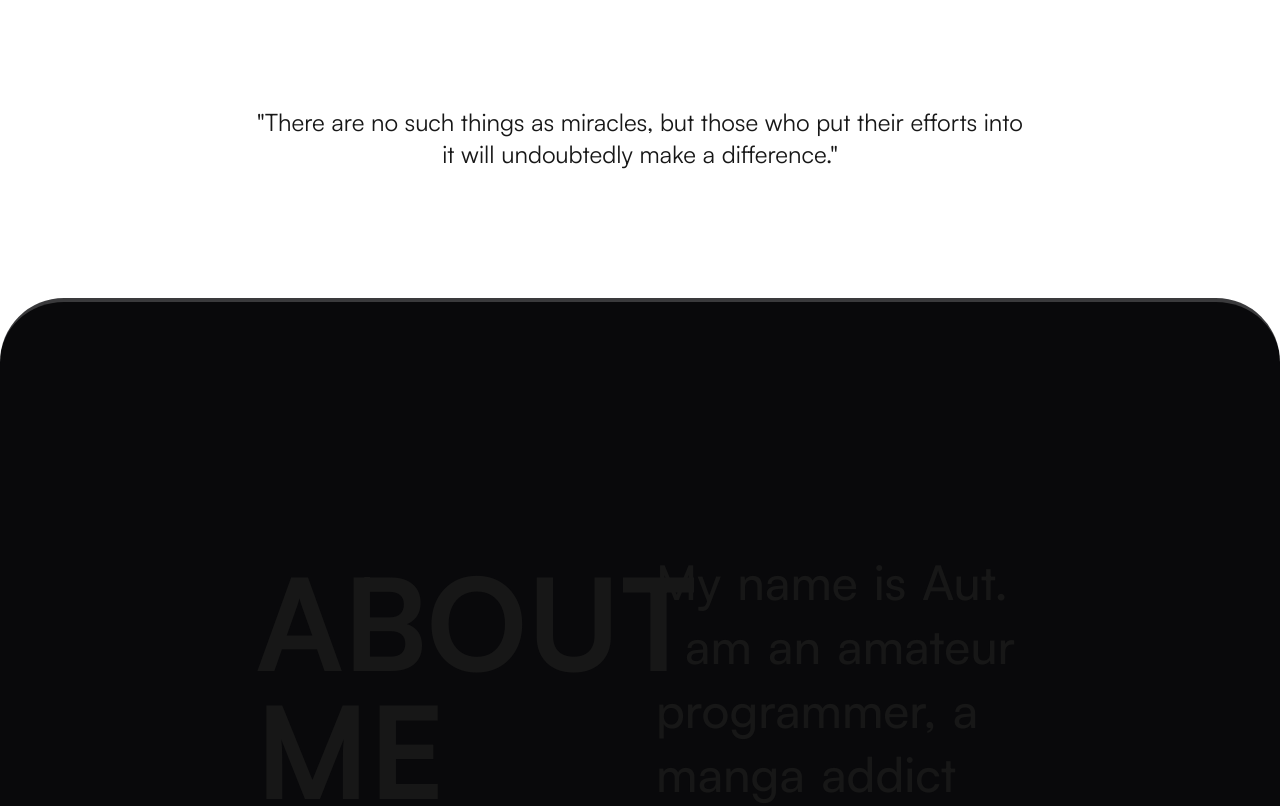
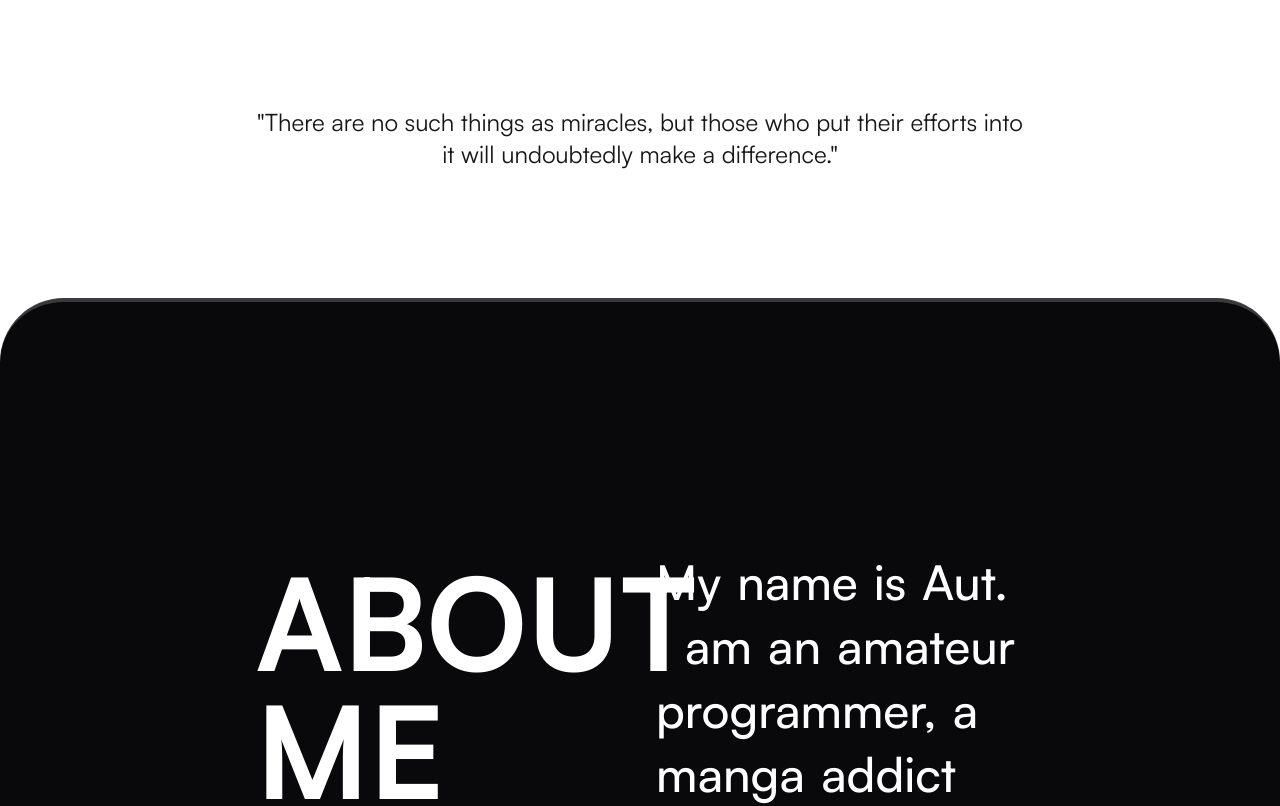
Before and after one commit to piyaphatliamwilai/piyaphatdev, a Next.js app: page / in a window 1280 px wide. Shown: the part 1110-1916 px from the top of the page. Built offline with nearby package versions, Linux system fonts and the light colour scheme.

Commit message:
fix white text

```diff
--- a/src/app/components/main/AboutMe.tsx
+++ b/src/app/components/main/AboutMe.tsx
@@ -24,7 +24,7 @@ const AboutMe: React.FC = () => {
     });
 
     return (
-        <div className="min-h-[140vh] min-w-screen bg-zinc-950 rounded-[64px] border-white border-t-4 border-opacity-20 px-64 pt-64 pb-8">
+        <div className="min-h-[140vh] min-w-screen bg-zinc-950 rounded-[64px] border-white border-t-4 border-opacity-20 px-64 pt-64 pb-8 text-white">
             <div className="grid h-full grid-cols-2 gap-8">
                 <div className="relative">
                     <motion.h1
```
